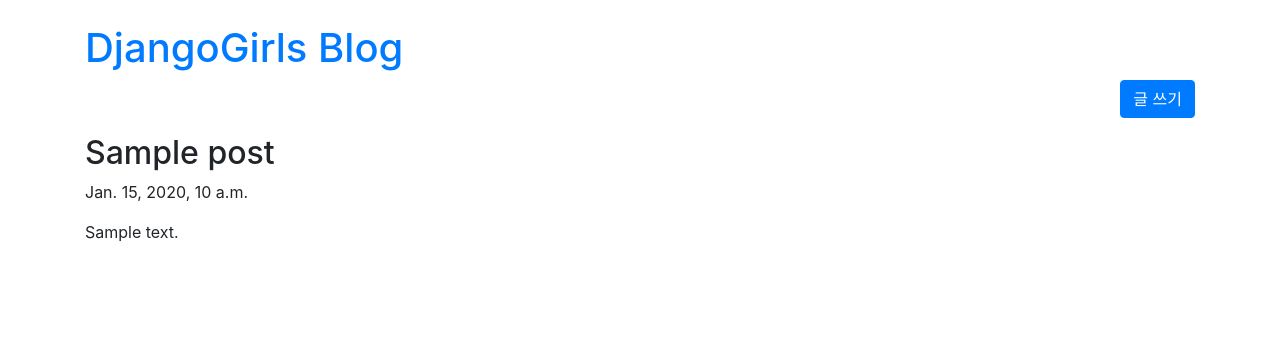
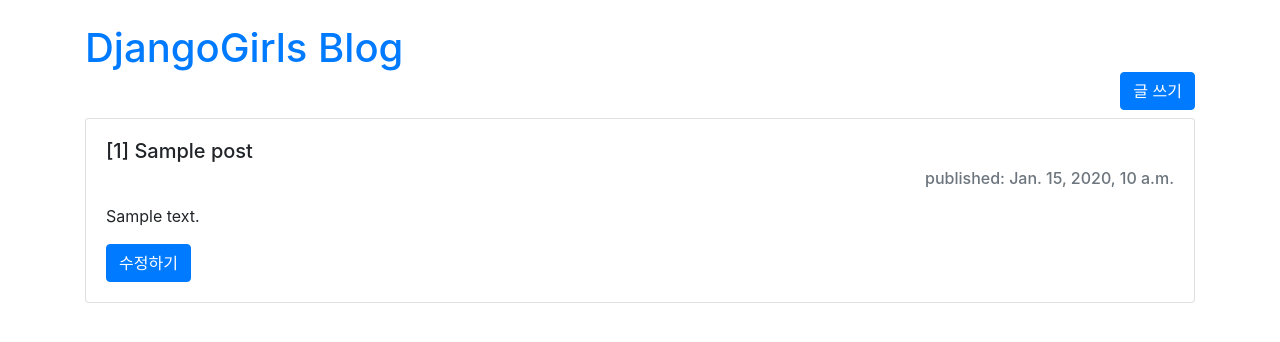
Before and after one commit to Chrisaor/djangogirls-tutorial-8th, a Django app: page /1/ in a window 1280 px wide. Shown: the top 342 px of the page. Run offline with Django 3.2, Linux system fonts and the light colour scheme; tables that the repository leaves empty hold one stand-in row (values such as "Sample post"); some libraries are stand-ins or nearby versions.

Commit message:
wirte 완성

```diff
--- a/app/blog/urls.py
+++ b/app/blog/urls.py
@@ -1,9 +1,12 @@
 from django.conf.urls import url
 
-from .views import post_list, post_detail, post_create
+from .views import post_list, post_detail, post_create, post_delete, post_edit
 
 urlpatterns = [
     url(r'^$', post_list, name='post-list'),
-    url(r'^(\d+)/', post_detail, name='post-detail'),
-    url(r'write/', post_create, name='post-create'),
+    url(r'^(\d+)/$', post_detail, name='post-detail'),
+    url(r'^(\d+)/delete/$', post_delete, name='post-delete'),
+    url(r'^(\d+)/edit/$', post_edit, name='post-edit'),
+    url(r'write/$', post_create, name='post-create'),
+
 ]
--- a/app/blog/views.py
+++ b/app/blog/views.py
@@ -21,13 +21,27 @@
 
 def post_create(request):
     if request.method == 'POST':
-        title = request.POST.get('title')
-        text = request.POST.get('text')
-        id = request.user
-        post = Post.objects.create(author=id, title=title,text=text)
+        post = Post.objects.create(
+            author=request.user,
+            title=request.POST['title'],
+            text=request.POST['text']
+        )
 
         # return HttpResponse(f'id:{post.id} title:{post.title} text:{post.text}')
         # return render(request, 'blog/post_create.html', context)
         return redirect('post-list')
     else:
         return render(request, 'blog/post_create.html')
+
+def post_delete(request, post_id):
+    if request.method == 'POST':
+        post = Post.objects.get(id=post_id)
+        post.delete()
+    return redirect('post-list')
+
+
+def post_edit(request, post_id):
+    if request.method == 'POST':
+        post = Post.objects.get(id=post_id)
+        post.save()
+    return render(request,'blog/post_edit')
--- a/app/templates/blog/base.html
+++ b/app/templates/blog/base.html
@@ -1,21 +1,34 @@
 {% load static %}
+<!--html:5[tab]-->
 <!doctype html>
-<html lang="en">
+<html lang="ko">
 <head>
 	<meta charset="UTF-8">
 	<meta name="viewport"
 	      content="width=device-width, user-scalable=no, initial-scale=1.0, maximum-scale=1.0, minimum-scale=1.0">
 	<meta http-equiv="X-UA-Compatible" content="ie=edge">
 	<title>My First Blog</title>
+	{% comment %}
+
+		{% static '경로' %}는
+		settings.py의 STATICFILES_DIRS에 포함된 경로를 기반으로 파일의 URL을 리턴해준다
+
+		{% static %}태그를 쓰려면 템플릿 상단에 {% load static %}이 필요
+
+	{% endcomment %}
 	<link rel="stylesheet" href="{% static 'css/bootstrap.css' %}">
 </head>
 <body>
 	<div class="container">
-    <a href="{% url 'post-list' %}"><h1 class="mt-4">DjangoGirls Blog</h1></a>
+		<!--
+		아래 텍스트를 클릭 시 무조건
+		post_list view function에 해당하는 페이지로 이동
+		-->
+		<h1 class="mt-4 mb-0"><a href="{% url 'post-list' %}">DjangoGirls Blog</a></h1>
+		<div class="text-right mb-2">
+			<a class="btn btn-primary" href="{% url 'post-create' %}">글 쓰기</a>
+		</div>
 
-    <div class="text-right mb-3">
-        <a href="{% url 'post-create' %}"><button class="btn btn-primary">글 쓰기</button></a>
-    </div>
 		{% block content %}
 		{% endblock %}
 	</div>
--- a/app/templates/blog/post_detail.html
+++ b/app/templates/blog/post_detail.html
@@ -1,7 +1,15 @@
 {% extends 'blog/base.html' %}
 
 {% block content %}
-<h2>{{ post.title }}</h2>
-<p>{{ post.published_date }}</p>
-<p>{{ post.text|linebreaksbr }}</p>
+<div class="card mb-4">
+	<div class="card-body">
+		<h5 class="card-title">[{{ post.id }}] {{ post.title }}</h5>
+		<h6 class="card-subtitle text-muted mb-3 text-right">published: {{ post.published_date }}</h6>
+		<p class="card-text">{{ post.text|linebreaksbr }}</p>
+
+        <div class="btn-container">
+            <a href="{% url 'post-edit' post.id %}" class="btn btn-primary">수정하기</a>
+        </div>
+	</div>
+</div>
 {% endblock %}
```
Also changed, not shown: app/templates/blog/post_edit.html (added, +10 -0 lines), app/templates/blog/post_list.html (+11 -3 lines). Lines whose indentation alone changed are shown as unchanged.
